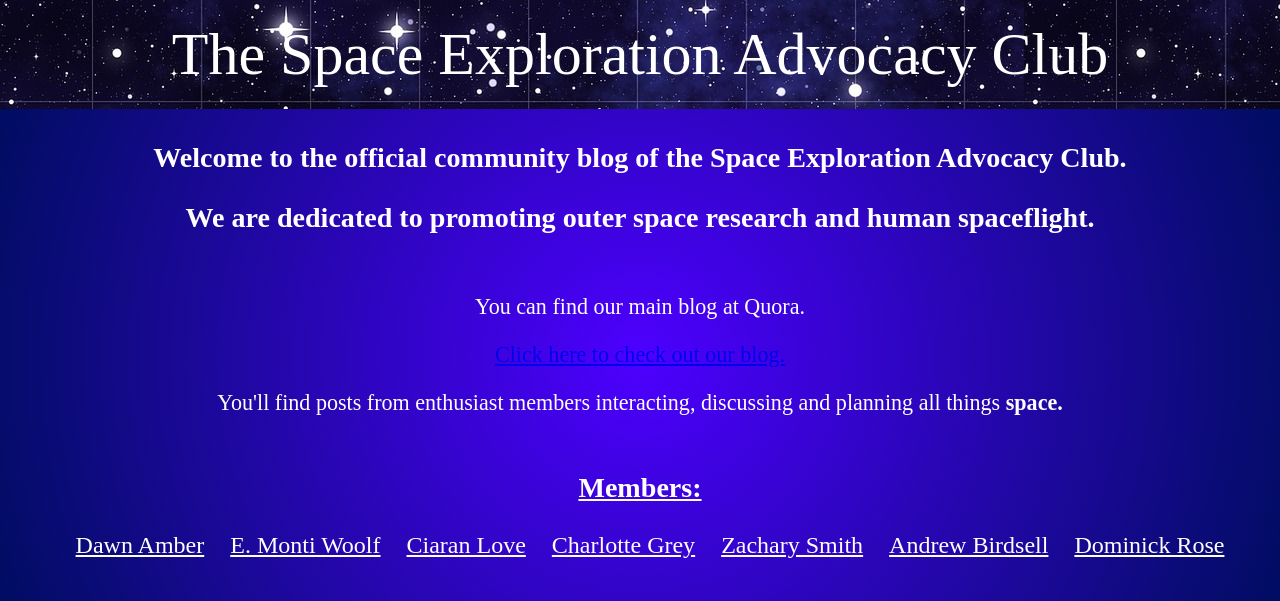
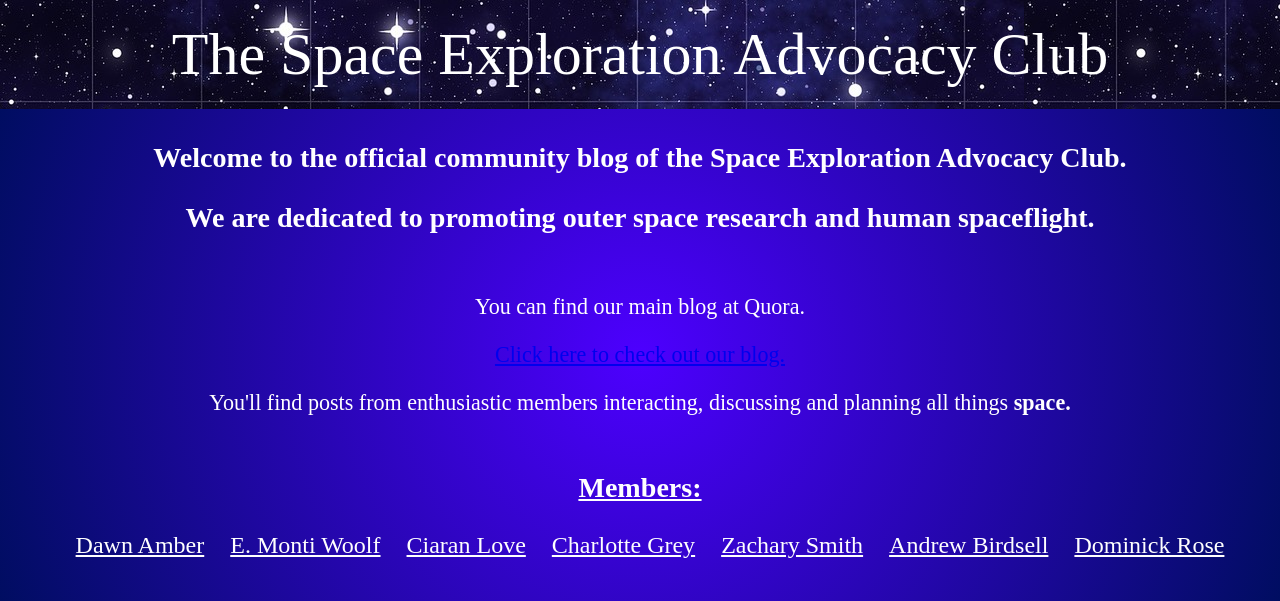
Before and after one commit to tseac/tseac.github.io, a plain HTML site: page index.html in a window 1280 px wide. Shown: the top 601 px of the page. Drawn offline with Linux system fonts and the light colour scheme.

Commit message:
'enthusiat' to 'enthusiastic'

```diff
--- a/index.html
+++ b/index.html
@@ -20,7 +20,7 @@
       <div class="container">
         <p>You can find our main blog at Quora.</p>
         <a href="https://spaceexplorationadvocacy.quora.com/">Click here to check out our blog.</a>
-        <p>You'll find posts from enthusiast members interacting, discussing and planning all things <strong>space.</strong></p>
+        <p>You'll find posts from enthusiastic members interacting, discussing and planning all things <strong>space.</strong></p>
       </div>
 
       <div class="members">
```
